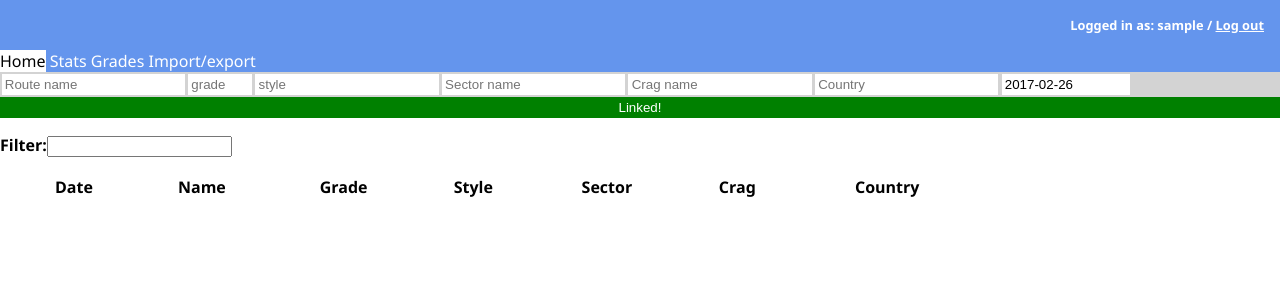
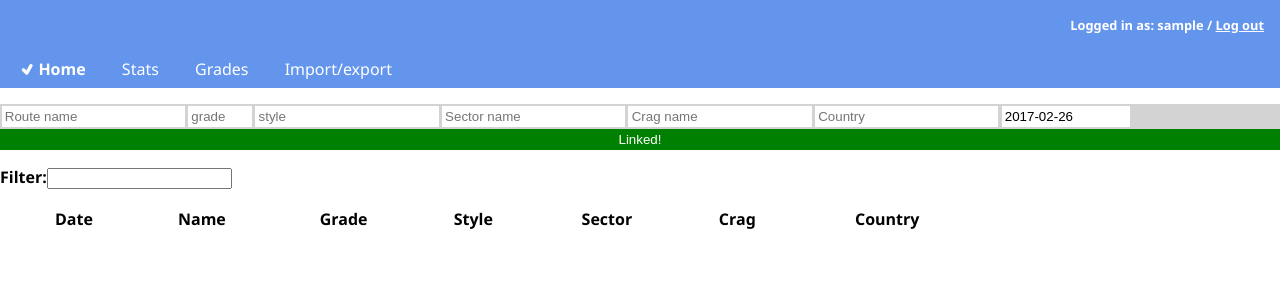
Before and after one commit to NoirTango/wspintest, a Django app: page / in a window 1280 px wide. Shown: the top 300 px of the page. Run offline with Django 3.2, Linux system fonts and the light colour scheme; the visitor is signed in with stand-in values (Sample User, id 1); data comes from the database, SQL or seed files in the repository; data that the repository does not hold is empty; parts of the project's set-up code (start-up, migrations or seed data) failed here and were passed over.

Commit message:
Restyling of navigation

```diff
--- a/web/static/base.css
+++ b/web/static/base.css
@@ -40,6 +40,7 @@ body {
     background-color: cornflowerblue;
     color: white;
     min-height: 4em;
+    margin-bottom: 1em;
 }
 
 #welcome_message {
@@ -202,22 +203,6 @@ body {
     padding: 0px;
 }
 
-.navigation {
-    background-color: cornflowerblue;
-    color: white;
-}
-
-.navigation .active {
-    color: cornflowerblue;
-    background-color: white;
-
-}
-
-.navigation span {
-    margin: 2rem;
-    padding: .2rem;
-}
-
 .import-export .button {
     background-color: green;
     border: none;
@@ -247,17 +232,3 @@ body {
     display: inline-block;
     float: right;
 }
-
-#navigation{
-    background-color: cornflowerblue;
-    color: white;
-}
-
-#navigation .selected {
-    background-color: white;
-    color: black;
-}
-#navigation a {
-    color: white;
-    text-decoration: none;
-}
--- /dev/null
+++ b/web/static/navigation.css
@@ -0,0 +1,19 @@
+#navigation{
+    background-color: cornflowerblue;
+    color: white;
+}
+
+#navigation .selected {
+    font-weight: bold;
+    padding: .5rem 1rem;
+    display: inline-block;
+}
+/*#navigation .selected:before {
+    content: '<i class="icon-yes"></i>';
+}*/
+#navigation a {
+    color: white;
+    text-decoration: none;
+    padding: .5rem 1rem;
+    display: inline-block;
+}
--- a/web/templates/base.html
+++ b/web/templates/base.html
@@ -4,6 +4,7 @@
     <header>
         <title>{% block title %}{% endblock title %}</title>
         <link rel="stylesheet" href="{% static "base.css" %}">
+        <link rel="stylesheet" href="{% static "navigation.css" %}">
         <link rel="stylesheet" href="{% static "fontello/css/wspinologia-icons.css" %}">
         {% block stylesheets %}{% endblock %}
     </header>
--- a/web/templates/grades.html
+++ b/web/templates/grades.html
@@ -2,7 +2,7 @@
 {% load static %}
 
 {% block title %}Wspinologia{% endblock %}
-{% block navigation-grades %}<span class="selected">Grades</span>{% endblock %}
+{% block navigation-grades %}<span class="selected icon-yes">Grades</span>{% endblock %}
 
 {% block content %}
     <div id="react-app"></div>
--- a/web/templates/home.html
+++ b/web/templates/home.html
@@ -2,7 +2,7 @@
 {% load static %}
 
 {% block title %}Wspinologia{% endblock %}
-{% block navigation-home %}<span class="selected">Home</span>{% endblock %}
+{% block navigation-home %}<span class="selected icon-yes">Home</span>{% endblock %}
 
 {% block content %}
     <div id="react-app"></div>
--- a/web/templates/import.html
+++ b/web/templates/import.html
@@ -2,7 +2,7 @@
 {% load static %}
 
 {% block title %}Wspinologia{% endblock %}
-{% block navigation-import %}<span class="selected">Import/Export</span>{% endblock %}
+{% block navigation-import %}<span class="selected icon-yes">Import/Export</span>{% endblock %}
 
 {% block content %}
     <div id="react-app"></div>
--- a/web/templates/stats.html
+++ b/web/templates/stats.html
@@ -2,7 +2,7 @@
 {% load static %}
 
 {% block title %}Wspinologia{% endblock %}
-{% block navigation-stats %}<span class="selected">Stats</span>{% endblock %}
+{% block navigation-stats %}<span class="selected icon-yes">Stats</span>{% endblock %}
 
 {% block content %}
     <div id="react-app"></div>
```
